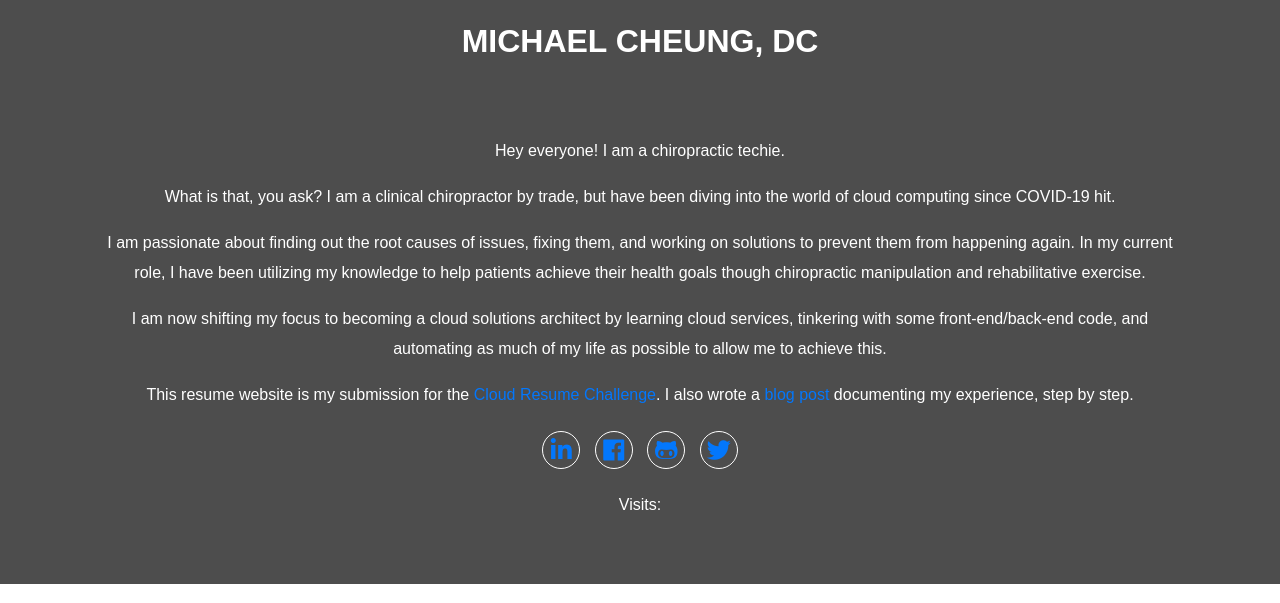
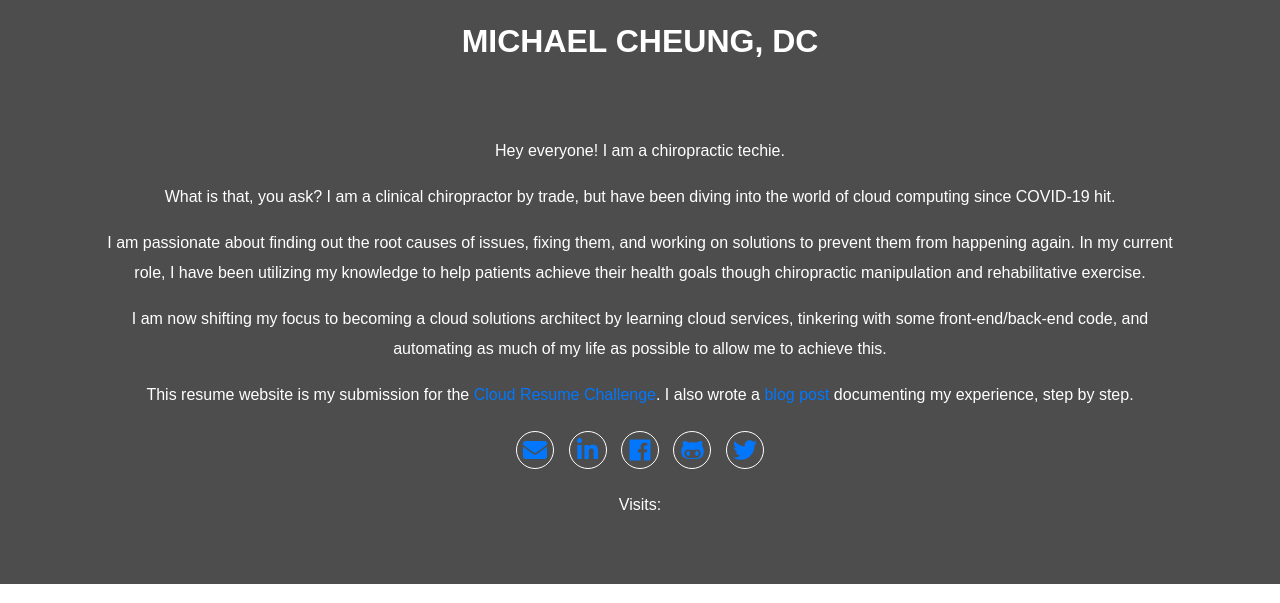
Before and after one commit to mikeccheung/CloudResumeChallenge, a plain HTML site: page index.html in a window 1280 px wide. Shown: the part 197-800 px from the top of the page. Drawn offline with Linux system fonts and the light colour scheme; no server answers.

Commit message:
added mailto, updated CSS

```diff
--- a/index.html
+++ b/index.html
@@ -22,6 +22,9 @@
 	  <p>I am passionate about finding out the root causes of issues, fixing them, and working on solutions to prevent them from happening again. In my current role, I have been utilizing my knowledge to help patients achieve their health goals though chiropractic manipulation and rehabilitative exercise.</p>
       <p>I am now shifting my focus to becoming a cloud solutions architect by learning cloud services, tinkering with some front-end/back-end code, and automating as much of my life as possible to allow me to achieve this.</p>
       <p>This resume website is my submission for the <a href="https://cloudresumechallenge.dev/" target=_"blank">Cloud Resume Challenge</a>. I also wrote a <a href="https://dev.to/mikeccheung/my-cloudresumechallenge-journey-7fk" target=_"blank">blog post</a> documenting my experience, step by step.</p>
+      <a href="mailto:mike.ccheung@gmail.com" target="_blank">
+        <i class="fa fa-envelope"></i>
+      </a>
       <a href="https://www.linkedin.com/in/mikeccheung/" target="_blank">
         <i class="fab fa-linkedin-in"></i>
       </a>
--- a/style.css
+++ b/style.css
@@ -81,6 +81,17 @@ main section:not(:last-child) {
   text-align: center;
 }
 
+.fa {
+  border: 1px solid white;
+  border-radius: 60%;
+  font-size: 1.5em;
+  width: 1.5em;
+  height: 1.5em;
+  line-height: 1.5em;
+  margin: 5px;
+  text-align: center;
+}
+
 a .fab {
   color: #0377fc;
 }
```
